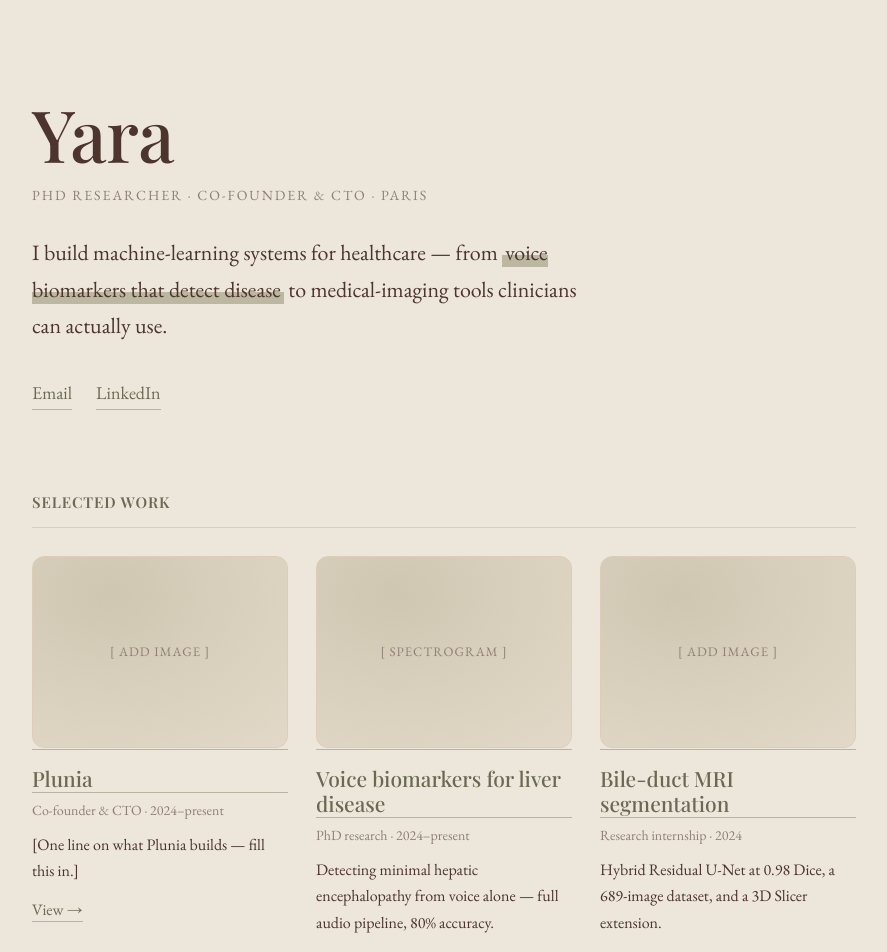
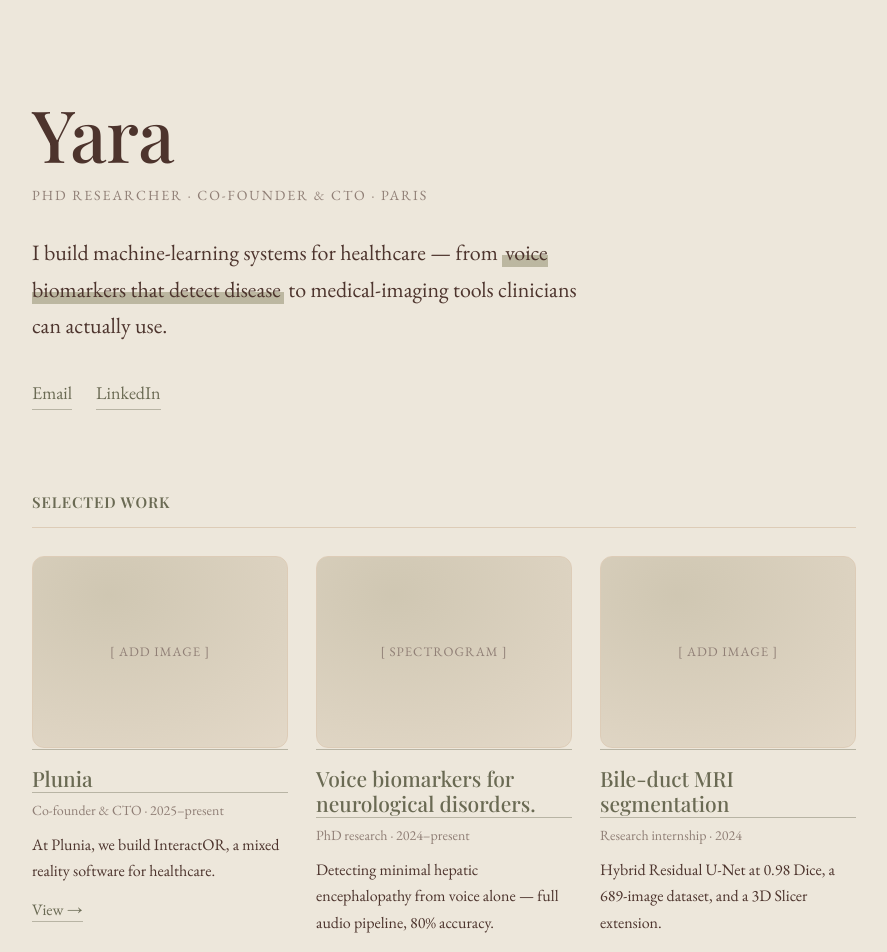
Before and after one commit to YaraIbrahimAnwar/portfolio, a Next.js app: page / in a window 1280 px wide. Shown: the top 952 px of the page, without its empty margins (196-1083 px from the left). Built offline with nearby package versions, Linux system fonts and the light colour scheme; a web font is replaced by a local one.

Commit message:
edited remarks

```diff
--- a/app/page.jsx
+++ b/app/page.jsx
@@ -36,8 +36,8 @@ export default function Home() {
                 <div className="project-media"><span className="media-label">[ add image ]</span></div>
               </Link>
               <Link href="/plunia" className="project-title-link">Plunia</Link>
-              <p className="project-meta">Co-founder &amp; CTO · 2024–present</p>
-              <p className="project-desc">[One line on what Plunia builds — fill this in.]</p>
+              <p className="project-meta">Co-founder &amp; CTO · 2025–present</p>
+              <p className="project-desc">At Plunia, we build InteractOR, a mixed reality software for healthcare.</p>
               <p className="project-links"><Link href="/plunia">View →</Link></p>
             </article>
 
@@ -46,7 +46,7 @@ export default function Home() {
               <Link href="/phd" className="media-link">
                 <div className="project-media"><span className="media-label">[ spectrogram ]</span></div>
               </Link>
-              <Link href="/phd" className="project-title-link">Voice biomarkers for liver disease</Link>
+              <Link href="/phd" className="project-title-link">Voice biomarkers for neurological disorders.</Link>
               <p className="project-meta">PhD research · 2024–present</p>
               <p className="project-desc">
                 Detecting minimal hepatic encephalopathy from voice alone — full audio pipeline, 80% accuracy.
```
